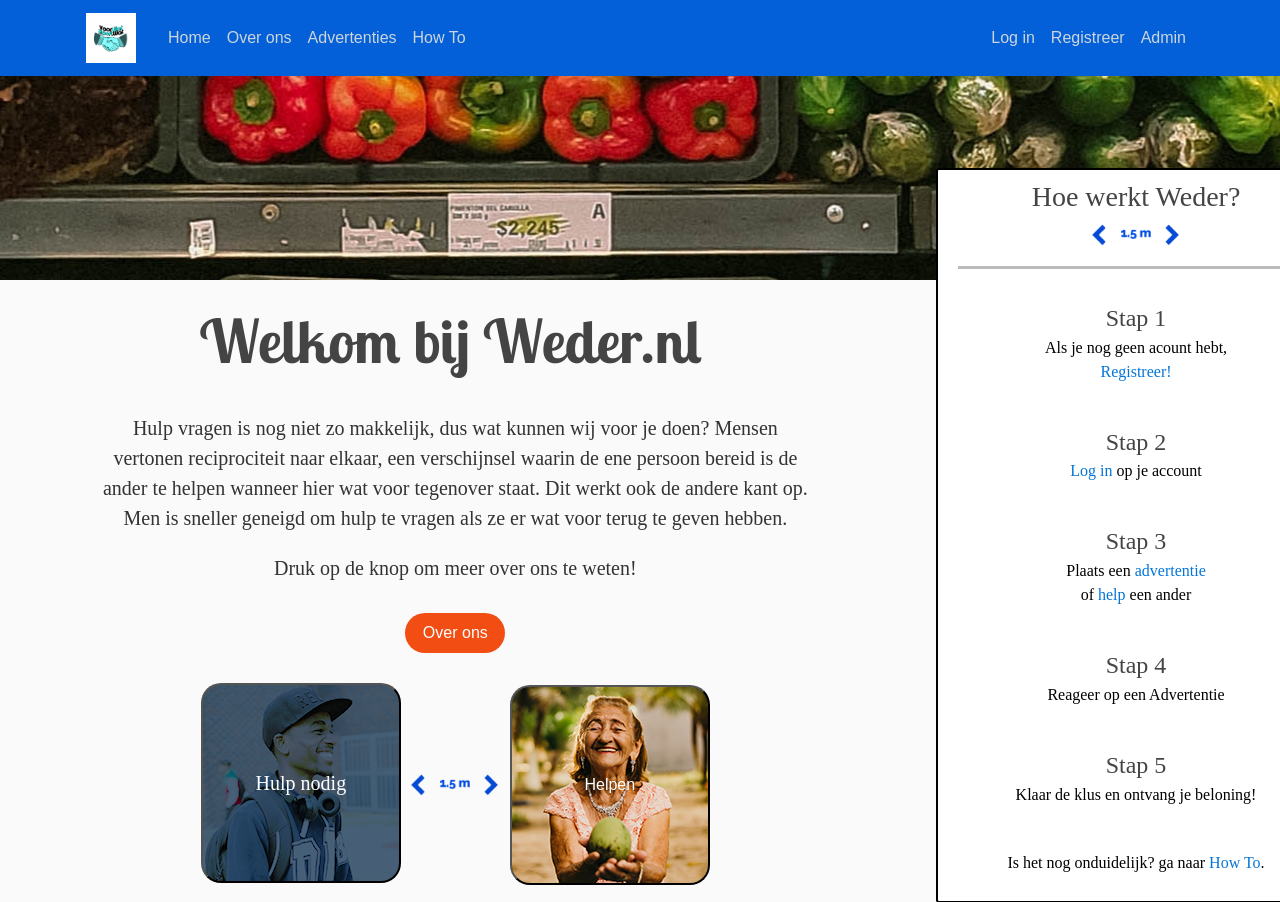
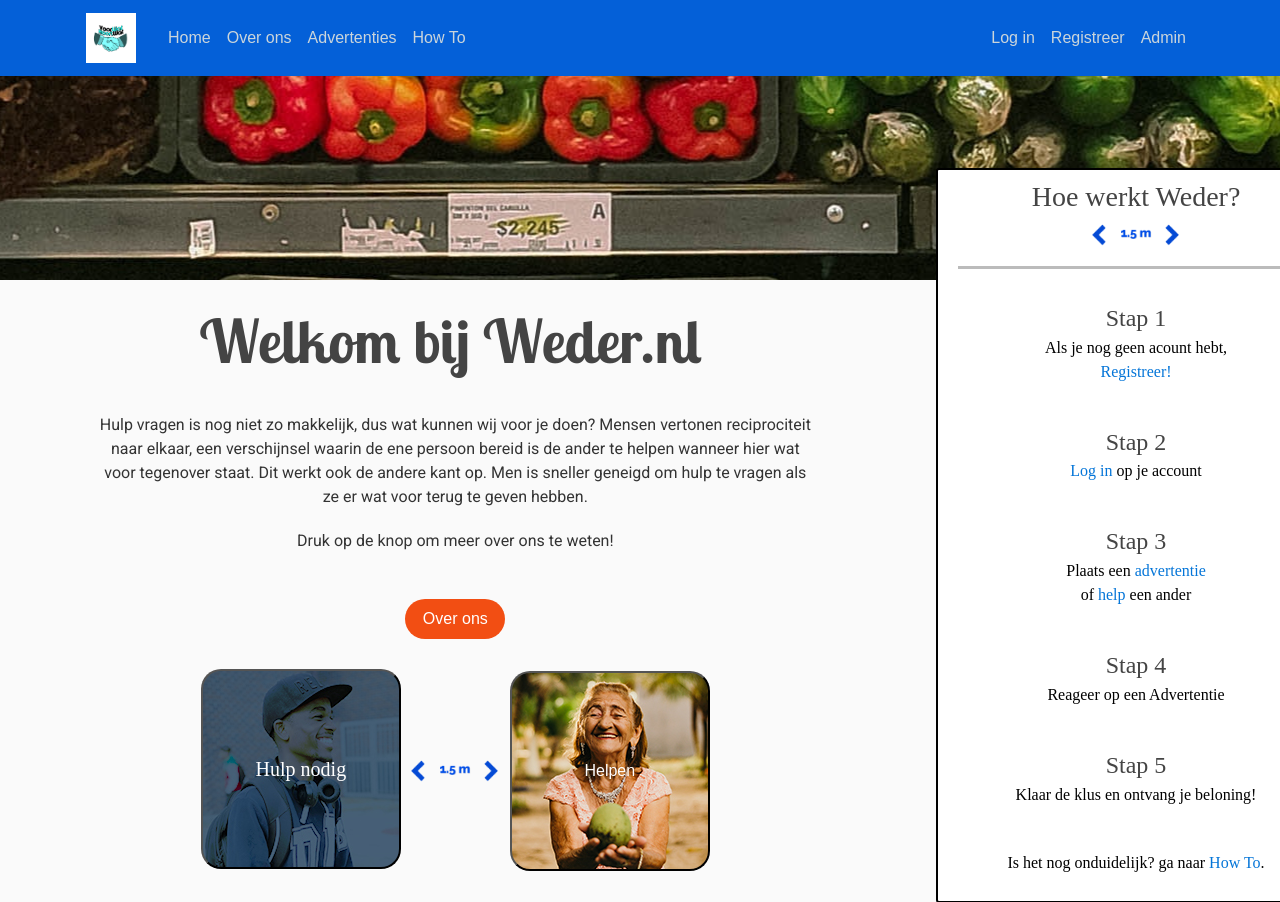
Before and after one commit to Ruben-wiel/s4d_project, a Django app: page / in a window 1280 px wide. Shown: the top 902 px of the page. Run offline with Django 3.2, Linux system fonts and the light colour scheme; some libraries are stand-ins or nearby versions.

Commit message:
CSS roboto update

```diff
--- a/s4d_webapp/website/static/website/home.css
+++ b/s4d_webapp/website/static/website/home.css
@@ -29,9 +29,8 @@
     text-align: center;
 }
 
-
-.testen {
-    margin-top: -7em;
+containerhome p {
+    font-family: 'Roboto', sans-serif;
 }
 
 .mooier {
@@ -71,8 +70,7 @@
 
 .contenthome p {
     text-align: center;
-    font-family: Bahnschrift;
-    font-size: 20px;
+    font-family: 'Roboto', sans-serif;
     margin-top: 20px;
 }
 
@@ -100,6 +98,10 @@
 
 .testen {
     margin-top: -7em;
+}
+
+.testen p {
+    font-family: 'Roboto', sans-serif;
 }
 
 .testen a{
--- a/s4d_webapp/website/static/website/instructions.css
+++ b/s4d_webapp/website/static/website/instructions.css
@@ -41,3 +41,7 @@
     text-align: center;
     margin-top: 25px;
 }
+
+.howtocontent p {
+    font-family: 'Roboto', sans-serif;
+}
--- a/s4d_webapp/website/templates/website/base.html
+++ b/s4d_webapp/website/templates/website/base.html
@@ -11,8 +11,9 @@
     <link rel="stylesheet" href="https://stackpath.bootstrapcdn.com/bootstrap/4.4.1/css/bootstrap.min.css" integrity="sha384-Vkoo8x4CGsO3+Hhxv8T/Q5PaXtkKtu6ug5TOeNV6gBiFeWPGFN9MuhOf23Q9Ifjh" crossorigin="anonymous">
     <link rel="stylesheet" type="text/css" href="{% static 'website/main.css' %}">
     <link rel="stylesheet" type="text/css" href="{% static 'website/jenteshokje.css' %}">
-    <!-- font Lobster two <H1> -->
+    <!-- fonts google> -->
     <link href="https://fonts.googleapis.com/css2?family=Lobster+Two:wght@700&display=swap" rel="stylesheet">
+    <link href="https://fonts.googleapis.com/css2?family=Roboto&display=swap" rel="stylesheet">
 
     <!-- Font Awesome CSS (icons) -->
     <script src="https://kit.fontawesome.com/9012e51de6.js" crossorigin="anonymous"></script>
--- a/s4d_webapp/website/templates/website/home.html
+++ b/s4d_webapp/website/templates/website/home.html
@@ -8,12 +8,11 @@
     <div class="containerhome">
         <div class="card border-0 shadow my-5"></div>
             <div class="contenthome">
-                <!--<h1>Welkom bij Weder.nl</h1> -->
-                <p class="lead">Hulp vragen is nog niet zo makkelijk, dus wat kunnen wij voor je doen? Mensen vertonen reciprociteit naar elkaar,
+                <p>Hulp vragen is nog niet zo makkelijk, dus wat kunnen wij voor je doen? Mensen vertonen reciprociteit naar elkaar,
                     een verschijnsel waarin de ene persoon bereid is de ander te helpen wanneer hier wat voor tegenover staat.
                     Dit werkt ook de andere kant op. Men is sneller geneigd om hulp te vragen als ze er wat voor terug te geven hebben.
                 </p>
-                <p class="lead mb-0">Druk op de knop om meer over ons te weten!</p>
+                <p>Druk op de knop om meer over ons te weten!</p>
                 <a href="{% url 'web-about' %}">
                     <button type="button" class="overonsknop">Over ons</button>
                 </a>
--- a/s4d_webapp/website/templates/website/howto.html
+++ b/s4d_webapp/website/templates/website/howto.html
@@ -11,6 +11,7 @@
       Hoe gaat het te werk?
     </h1>
   </div>-->
+<div class="howtocontent">
   <div class="inleiding">
     <p>
       Hulp vragen is nog niet zo makkelijk, dus wat kunnen wij voor je doen?
--- a/s4d_webapp/website/templates/website/user_posts.html
+++ b/s4d_webapp/website/templates/website/user_posts.html
@@ -5,6 +5,7 @@
 </h1>
 {% for post in adposts %}
 <!-- De div spacing is toegevoegd met poging tot ruimte tussen de verschillende posts -->
+<div class="spacing">
   <article class="media content-section">
     <img
       class="rounded-circle article-img"
```
